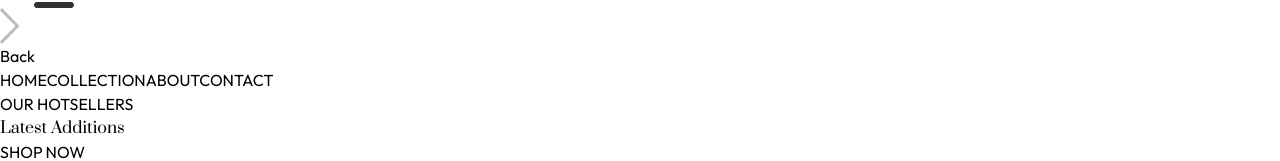
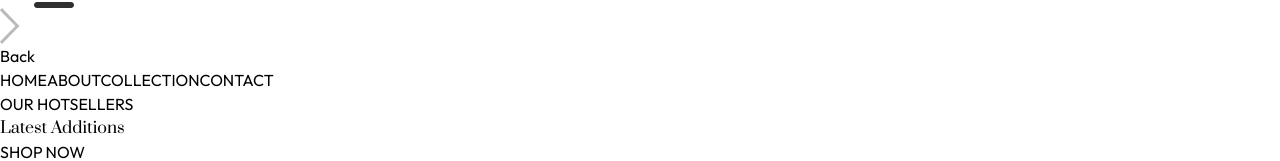
Before and after one commit to pankhuripanday/Luxora, a React (Vite) app: page / in a window 1280 px wide. Shown: the part 759-920 px from the top of the page. Built offline with nearby package versions, Linux system fonts and the light colour scheme.

Commit message:
navbar update

```diff
--- a/src/components/NavBar.jsx
+++ b/src/components/NavBar.jsx
@@ -63,8 +63,11 @@ const {setShowSearch , getCartCount} = useContext(ShopContext);
               <p>Back</p>
             </div>
             <NavLink onClick={() => setVisible(false)} className='py-2 pl-6 border' to='/'>HOME</NavLink>
+
+            <NavLink onClick={() => setVisible(false)} className='py-2 pl-6 border' to='/about'>ABOUT</NavLink>
+
             <NavLink onClick={() => setVisible(false)} className='py-2 pl-6 border' to='/collection'>COLLECTION</NavLink>
-            <NavLink onClick={() => setVisible(false)} className='py-2 pl-6 border' to='/about'>ABOUT</NavLink>
+
             <NavLink onClick={() => setVisible(false)} className='py-2 pl-6 border' to='/contact'>CONTACT</NavLink>
 
           </div>
```
Also changed, not shown: src/App.jsx (line endings or trailing spaces).
